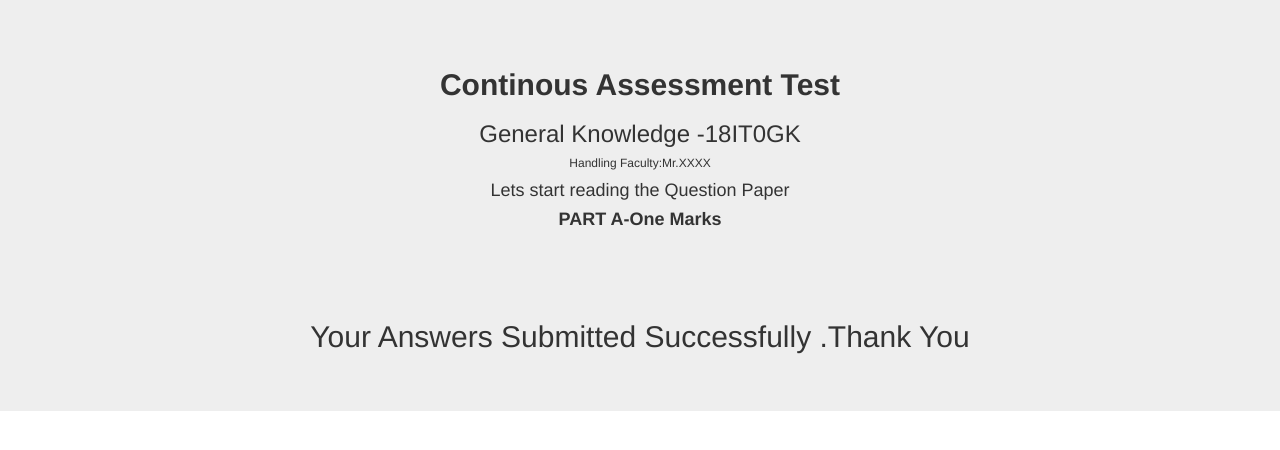
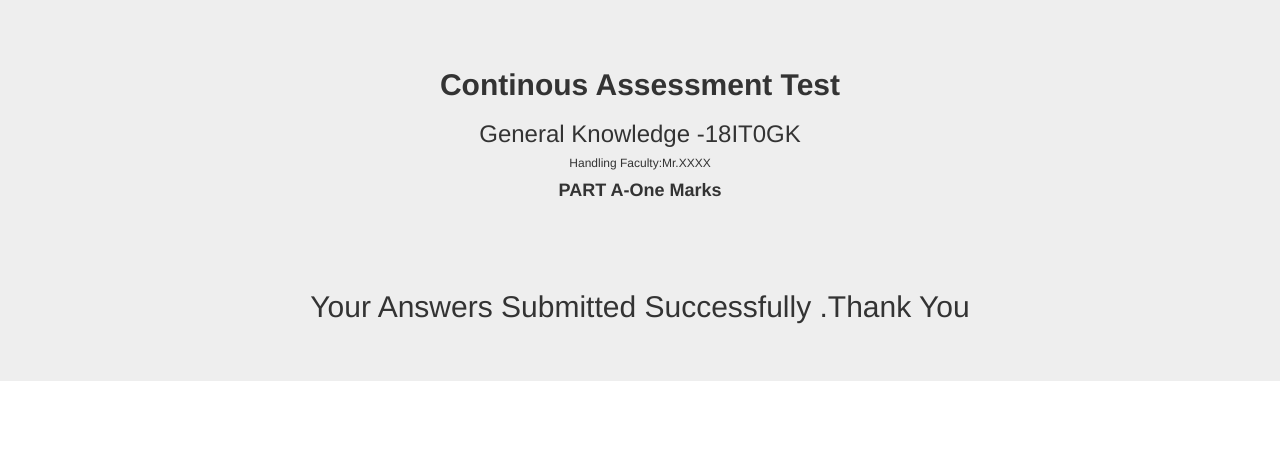
Before and after one commit to sowmiya-cmd/Question-Paper-For-Visually-Impaired, a website: page result.html in a window 1280 px wide. Drawn offline with Linux system fonts and the light colour scheme.

Commit message:
Update result.html

```diff
--- a/result.html
+++ b/result.html
@@ -4,7 +4,7 @@
 		<title> Continuous Assessment Test</title>
         <meta charset="UTF-8">
 		<meta name="fragment" content="!">
-		<meta name="description" content="A free Web Screen Reader that improves a site's accessibility for the blind or the visually impaired.'">
+		<meta name="description" content="A  Screen Reader that improves a site's accessibility for the blind or the visually impaired.'">
 		<meta name="keywords" content="Screen Reader, Accessibility, Visually Impaired,">
 		<meta name="viewport" content="width=device-width">
 		<link rel="icon" type="image/png" sizes="24x24" href="./browser/favicon.ico">
@@ -62,14 +62,12 @@
 			<h2><b>Continous Assessment Test  </b></h2>
             <h3>General Knowledge -18IT0GK</h3>
 			<h6> Handling Faculty:Mr.XXXX </h6>
-            <h4>Lets start reading the Question Paper</h4>
-
 
             <div>
 
 				 <h4><b>PART A-One Marks </b></h4><br><br><br>
 				 <h2>Your Answers Submitted Successfully .Thank You</h2>
-
+		</div>
         </main>
 
         <script src="./browser/system.js"></script>
```
